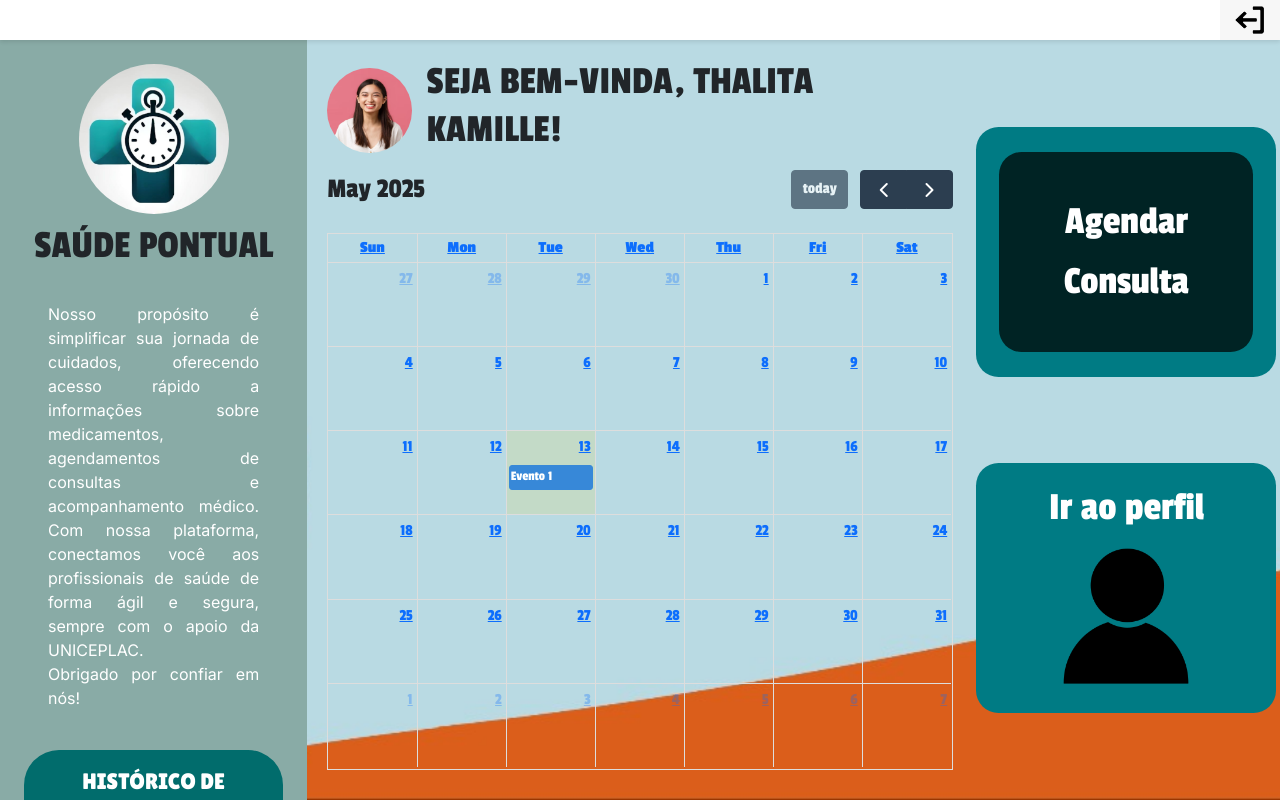
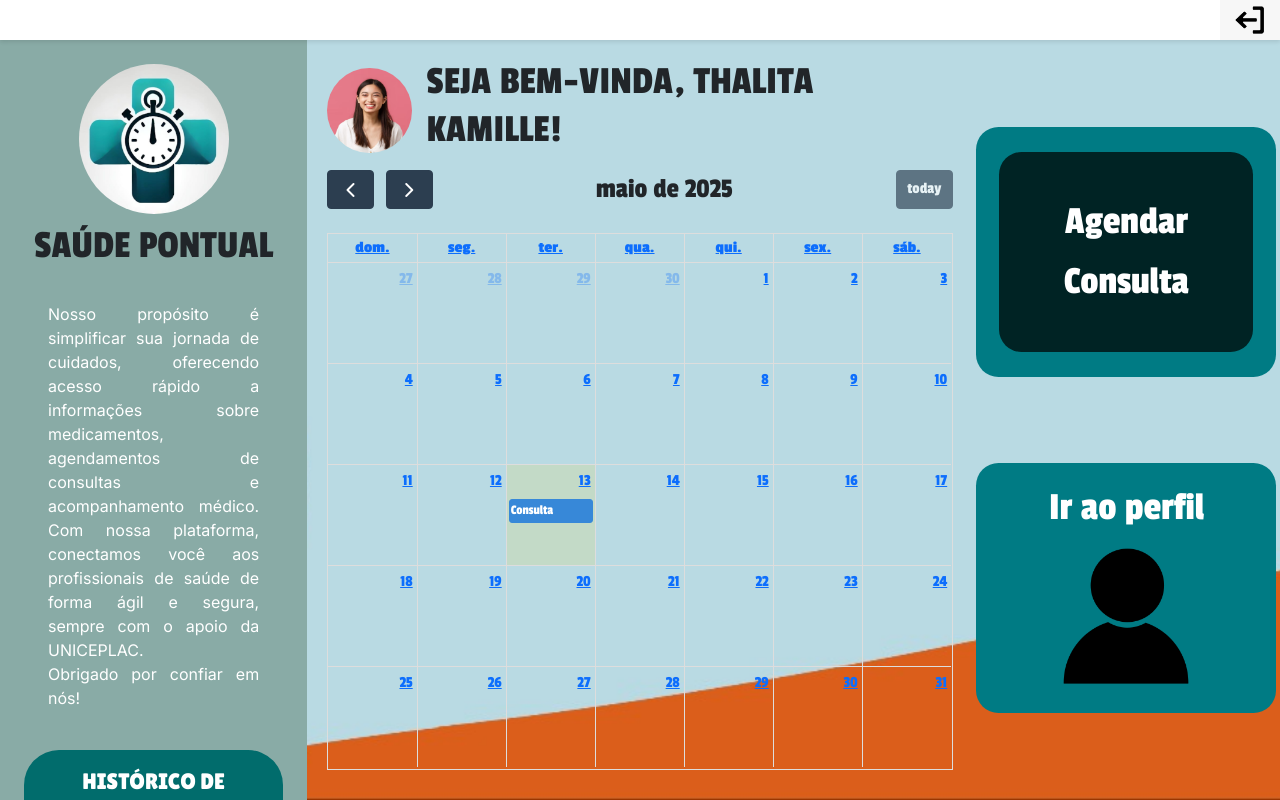
Before and after one commit to gabbzin/saude_pontual, a React (Vite) app in the folder project/frontend-react/: page / in a window 1280 px wide. Built offline with nearby package versions, Linux system fonts and the light colour scheme.

Commit message:
Organização nas importações e modificações no calendário (Inicialização da função Mostrar PopUp com informações)

```diff
--- a/project/frontend-react/src/components/calendar.jsx
+++ b/project/frontend-react/src/components/calendar.jsx
@@ -1,20 +1,55 @@
-import React from "react";
+import React, { useState } from "react";
 import FullCalendar from '@fullcalendar/react';
 import dayGridPlugin from '@fullcalendar/daygrid';
+import { Modal } from "react-bootstrap";
+import MoModal from "./MoModal";
 
 export default function Calendar(){
 
     const today = new Date().toISOString().split('T')[0]
+    const [modalVisible, setModalVisible] = useState(false)
+
+    function showModal(){
+        setModalVisible(true)
+        console.log("Estado do Modal do Calendário" + modalVisible)
+    }
+
+    const ModalConsulta = <> {/* Modal para visualizar informações do evento */}
+            <Modal.Header closeButton/>
+            <Modal.Body>
+                Data: ${today}
+                Tipo de consulta: Ortopedia
+                Nome do Profissional: Pedro João
+                Horário: 08:35
+            </Modal.Body>
+        </>
+
+
 
     return (
         <FullCalendar
-            plugins={[dayGridPlugin]}
-            initialView="dayGridMonth"
-            height="100%"
-            weekends={true}
+            themeSystem={"bootstrap5"} // Tema do calendário
+            plugins={[dayGridPlugin]} // Plugins
+            headerToolbar={{
+                left: "prev next",
+                center: "title",
+                right: "today"
+            }}
+
+            initialView={"dayGridMonth"} // Visualização Inicial
+            locale={"pt-br"} // Local do calendário
+            height={"100%"} // Altura do calendário
+            weekends={true} // Final de semana
+            fixedWeekCount={false} // Números de semanas fixos
+            nowIndicator={true} // Indicador do dia atual
+
+            // Eventos
             events={[
-                { title: "Evento 1", date: today }
+                { title: "Consulta", date: today }
             ]}
+
+            eventClick={showModal}
         />
+
     );
 }
--- a/project/frontend-react/src/pages/Login.jsx
+++ b/project/frontend-react/src/pages/Login.jsx
@@ -1,13 +1,15 @@
 import React from "react";
 import { Link } from "react-router-dom";
+// Assets
+import FundoVerde from "../assets/background_green.jpg";
+import Logo from "../assets/logo_saude_pontual.png";
+// Components
+import Background from "../components/Background"; // Importação do Background
+import Button from "../components/Button"; // Importação do Button
+import FormInput from "../components/FormInput"; // Importação do Input
+
 import "bootstrap/dist/css/bootstrap.min.css";
 import "../styles/login_cadastro.css";
-import FormInput from "../components/FormInput"; // Importação do Input
-import Button from "../components/Button"; // Importação do Button
-import MoModal from "../components/MoModal";
-import Background from "../components/Background";
-import FundoVerde from "../assets/background_green.jpg";
-import Logo from "../assets/logo_saude_pontual.png";
 
 export default function Login() {
 
@@ -74,7 +76,6 @@ export default function Login() {
                         </div>
                     </form>
                 </div>
-                <MoModal text={"Cadastro Finalizado"}/>
             </main>
         </div>
     );
```
Also changed, not shown: project/frontend-react/src/pages/Cadastro.jsx (+9 -6 lines).
